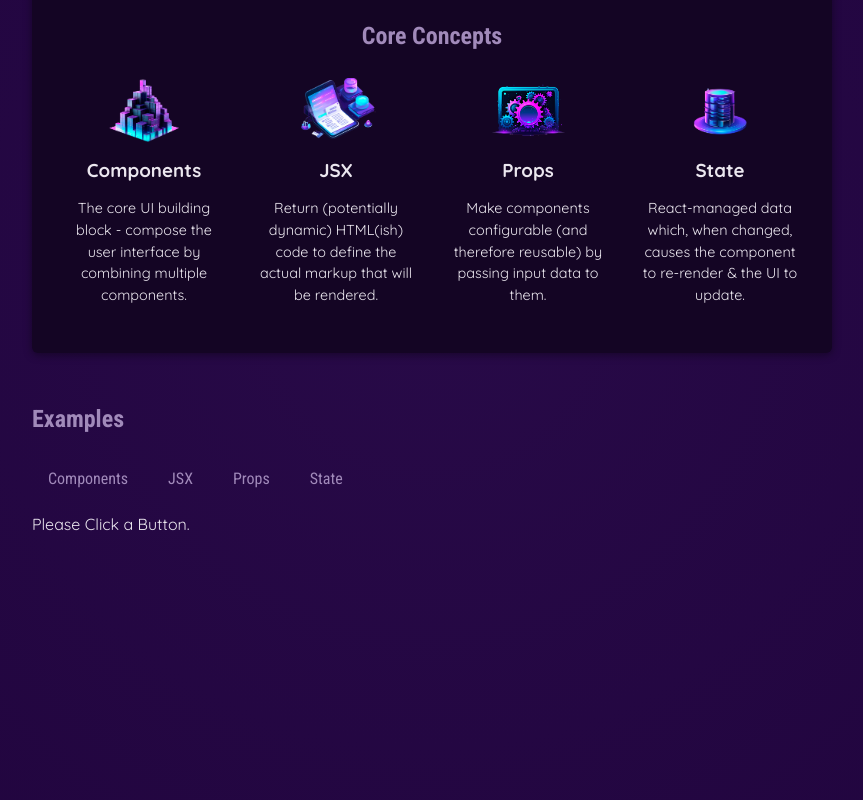
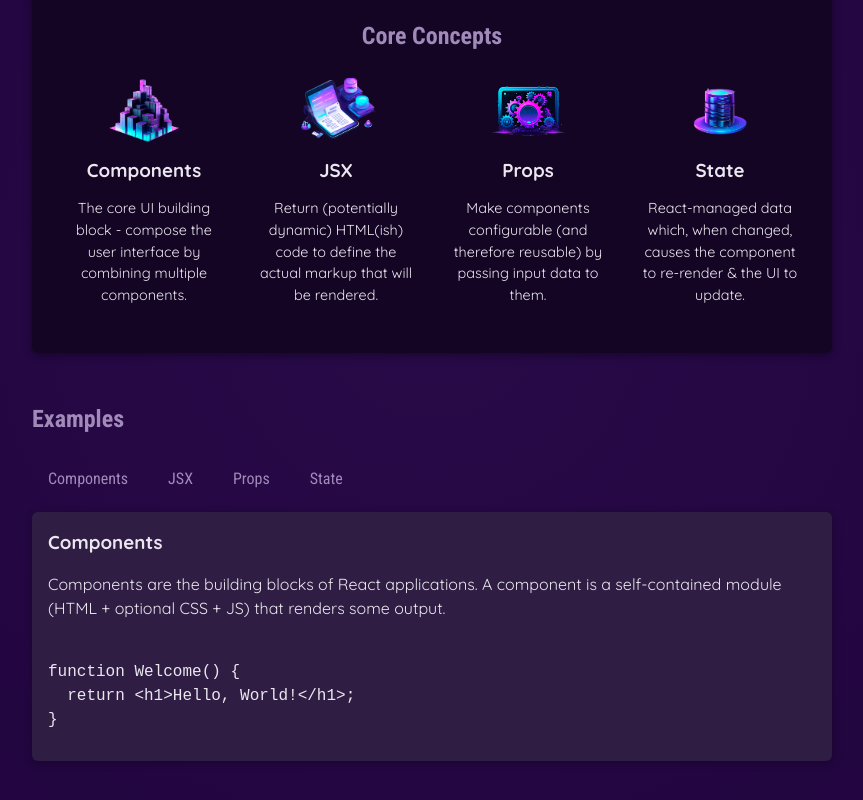
Before and after one commit to tfbielawski/react-essentials, a React (Vite) app: page / in a window 1280 px wide. Shown: the part 346-1146 px from the top of the page, without its empty margins (208-1071 px from the left). Built offline with nearby package versions, Linux system fonts and the light colour scheme.

Commit message:
Imported example data

```diff
--- a/src/App.jsx
+++ b/src/App.jsx
@@ -1,12 +1,13 @@
 import { useState } from "react";
 import { CORE_CONCEPTS } from "./data";
+import { EXAMPLES } from "./data";
 import Header from "./components/Header/Header"
 import CoreConcept from "./components/CoreConcept";
 import TabButton from "./components/TabButton";
 
 
 function App() {
-  const [selectedTopic, setSelectedTopic] = useState("Please Click a Button.");
+  const [selectedTopic, setSelectedTopic] = useState("components");
 
   function handleSelect(selectedButton) {
     //components, jsx, props, state
@@ -43,7 +44,15 @@
               <TabButton onSelect={() => handleSelect("props")}>Props</TabButton>
               <TabButton onSelect={() => handleSelect("state")}>State</TabButton>
             </menu>
-            {selectedTopic}
+            <div id="tab-content">
+              <h3>{EXAMPLES[selectedTopic].title}</h3>
+              <p>{EXAMPLES[selectedTopic].description}</p>
+                <pre>
+                  <code>
+                  {EXAMPLES[selectedTopic].code}
+                  </code>
+                </pre>
+            </div>
           </section>
         </main>
     </div>
```
